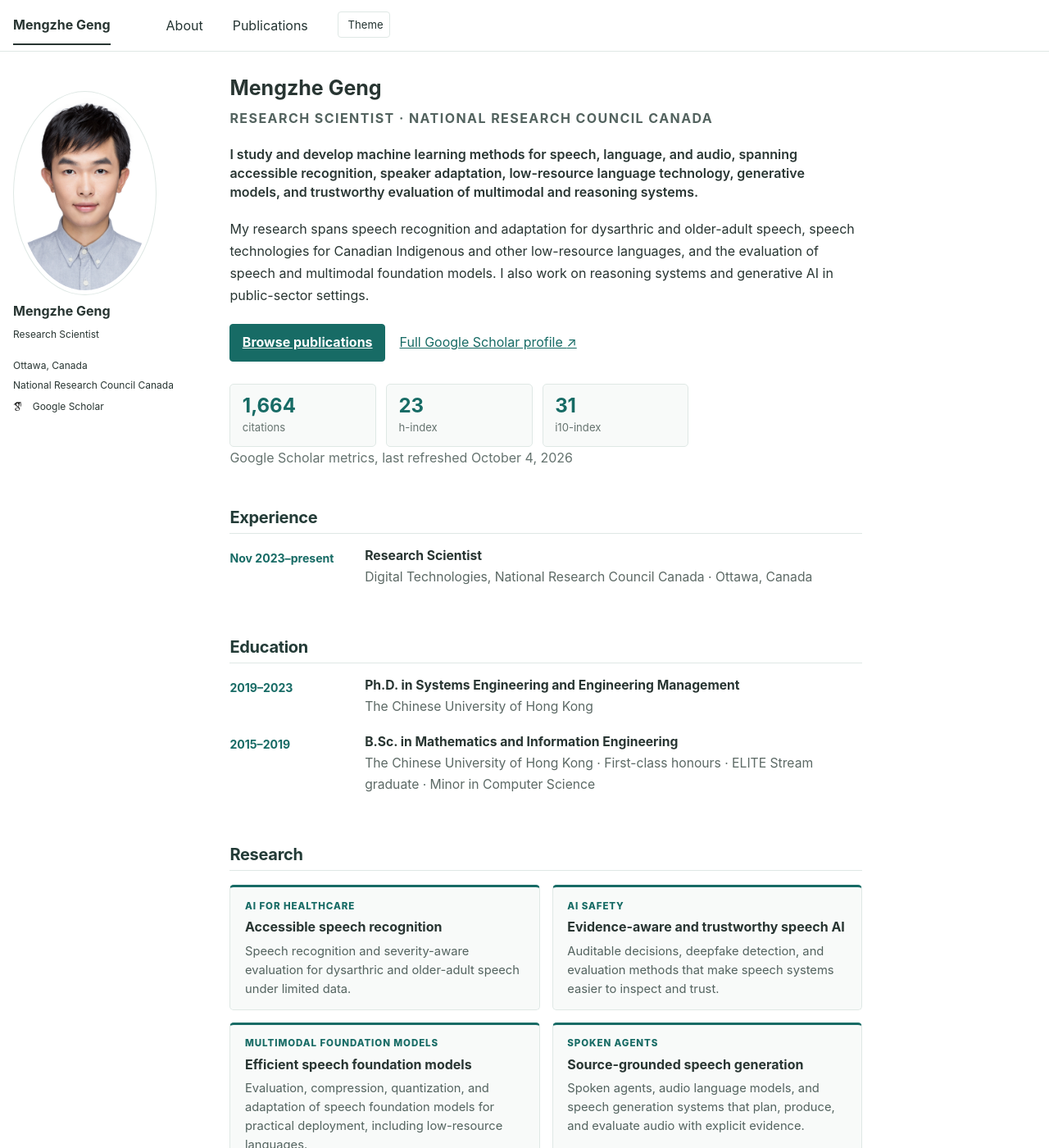
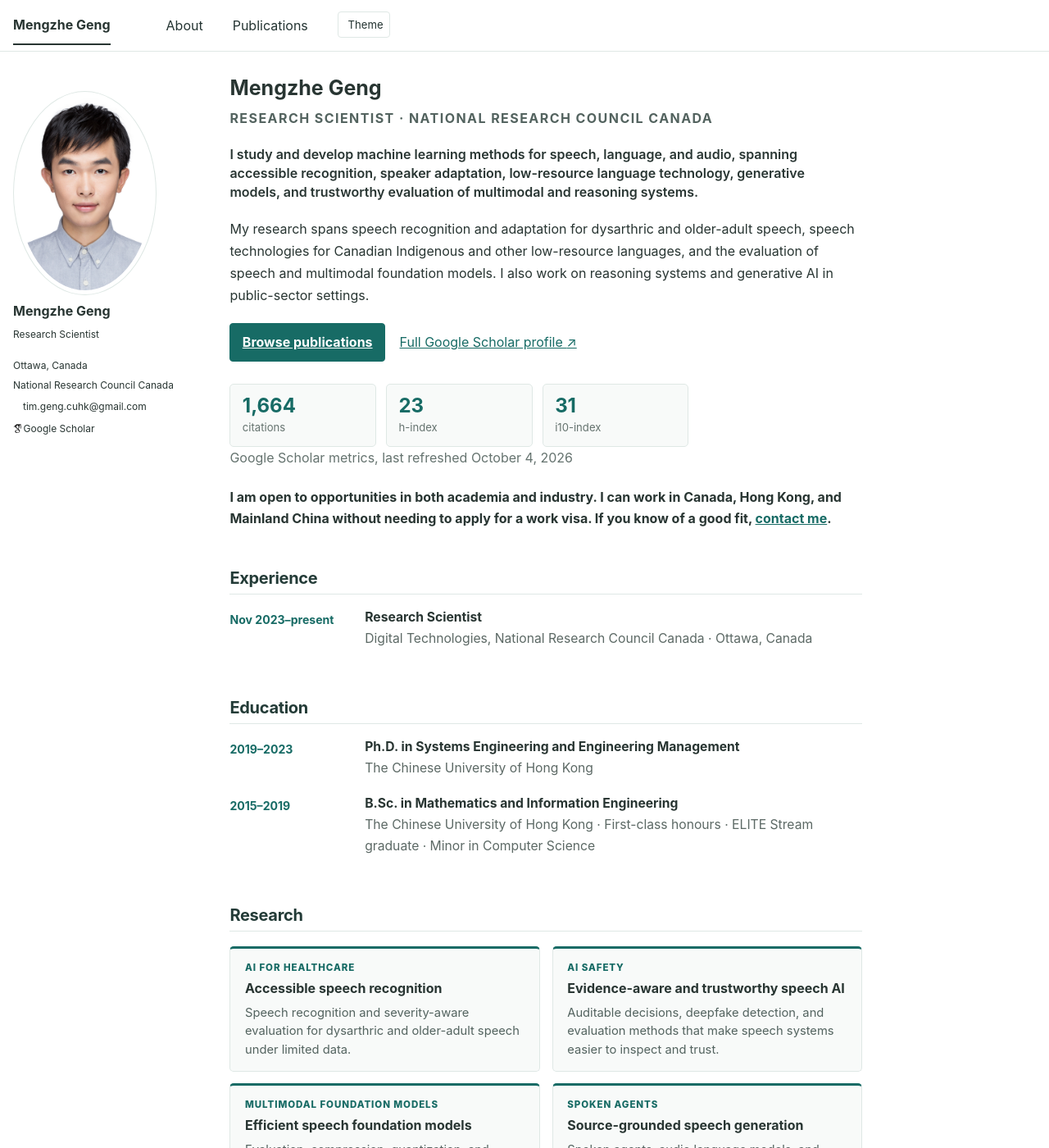
Before and after one commit to MENGZHEGENG/MENGZHEGENG.github.io, a Jekyll site: the page built from _pages/about.md, in a window 1280 px wide and 1400 px high. Shown: the whole window at 82% size. Built offline with Jekyll 4.4.1, drawn with Linux system fonts in a browser that asks for light colours; some web fonts are replaced; some of the changed text lies outside the part shown.

Commit message:
Refine Scholar link and contact details

```diff
--- a/_config.yml
+++ b/_config.yml
@@ -13,6 +13,7 @@ author:
   name: "Mengzhe Geng"
   bio: "Research Scientist"
   location: "Ottawa, Canada"
+  email: "tim.geng.cuhk@gmail.com"
   employer: "National Research Council Canada"
   googlescholar: "https://scholar.google.ca/citations?user=RS59rgIAAAAJ"
 
--- a/_includes/author-profile.html
+++ b/_includes/author-profile.html
@@ -34,7 +34,7 @@
         <li><a href="{{ author.uri }}"><i class="fas fa-fw fa-link icon-pad-right" aria-hidden="true"></i>{{ site.data.ui-text[site.locale].website_label | default: "Website" }}</a></li>
       {% endif %}
       {% if author.email %}
-        <li><a href="mailto:{{ author.email }}"><i class="fas fa-fw fa-envelope icon-pad-right" aria-hidden="true"></i>{{ site.data.ui-text[site.locale].email_label | default: "Email" }}</a></li>
+        <li><a href="mailto:{{ author.email }}"><i class="fas fa-fw fa-envelope icon-pad-right" aria-hidden="true"></i>{{ author.email }}</a></li>
       {% endif %}
 
       <!-- Font Awesome and Academicons icons / Academic websites -->
--- a/_pages/about.md
+++ b/_pages/about.md
@@ -20,6 +20,8 @@ classes: wide
   <div class="stat"><strong>{{ site.data.scholar_metrics.i10_index }}</strong><span>i10-index</span></div>
 </div>
 <p class="stats-note">Google Scholar metrics, last refreshed {{ site.data.scholar_metrics.updated_at | date: "%B %-d, %Y" }}</p>
+
+<p><strong>I am open to opportunities in both academia and industry. I can work in Canada, Hong Kong, and Mainland China without needing to apply for a work visa. If you know of a good fit, <a href="mailto:tim.geng.cuhk@gmail.com">contact me</a>.</strong></p>
 
 <h2 id="experience">Experience</h2>
 <div class="timeline-entry">
--- a/_sass/_custom.scss
+++ b/_sass/_custom.scss
@@ -69,14 +69,22 @@ body {
 .author__urls .google-scholar-link {
   display: inline-flex;
   align-items: center;
-  gap: 0.5em;
+  gap: 0.16em;
+  margin-left: -0.2em;
+  padding: 0.12em 0.2em;
+  border-radius: 0.2em;
+}
+
+.author__urls .google-scholar-link:hover {
+  background-color: var(--site-surface-muted);
 }
 
 .google-scholar-icon {
-  flex: 0 0 1.25em;
+  flex: 0 0 auto;
   color: #111111;
   font-size: 1.18em;
   line-height: 1;
+  pointer-events: none;
 }
 
 html[data-theme="dark"] .google-scholar-icon {
```
Also changed, not shown: other parts of _pages/about.md (+1 -1 lines).
